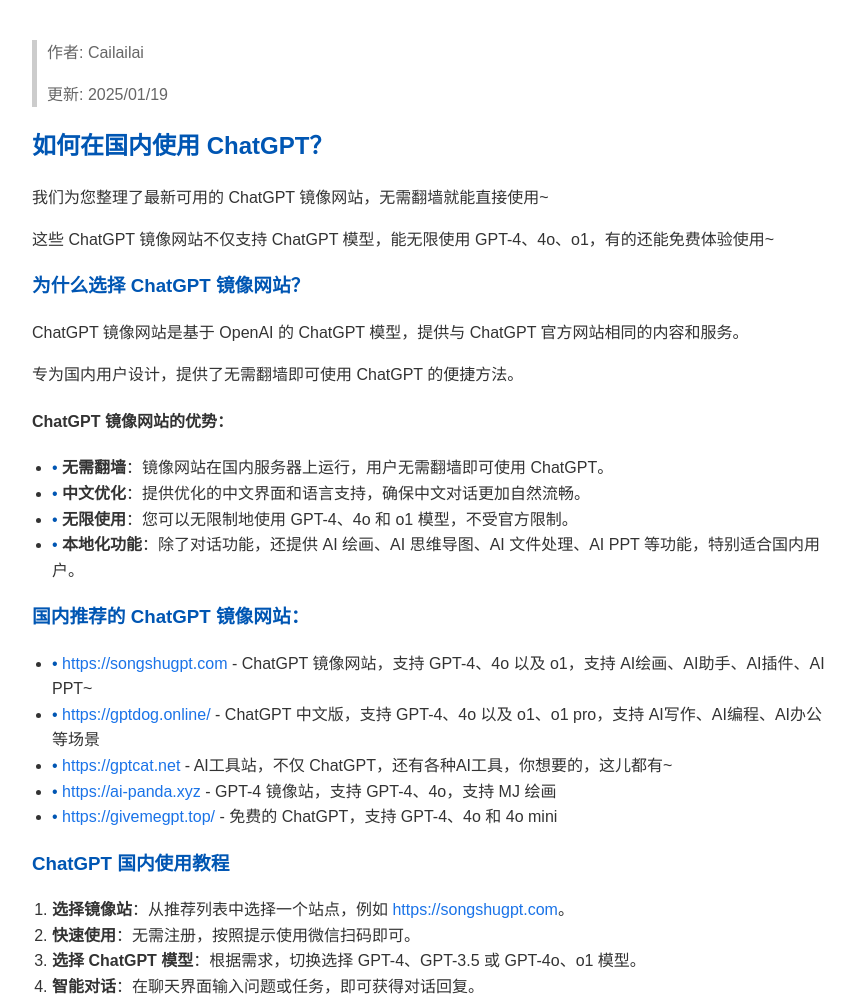
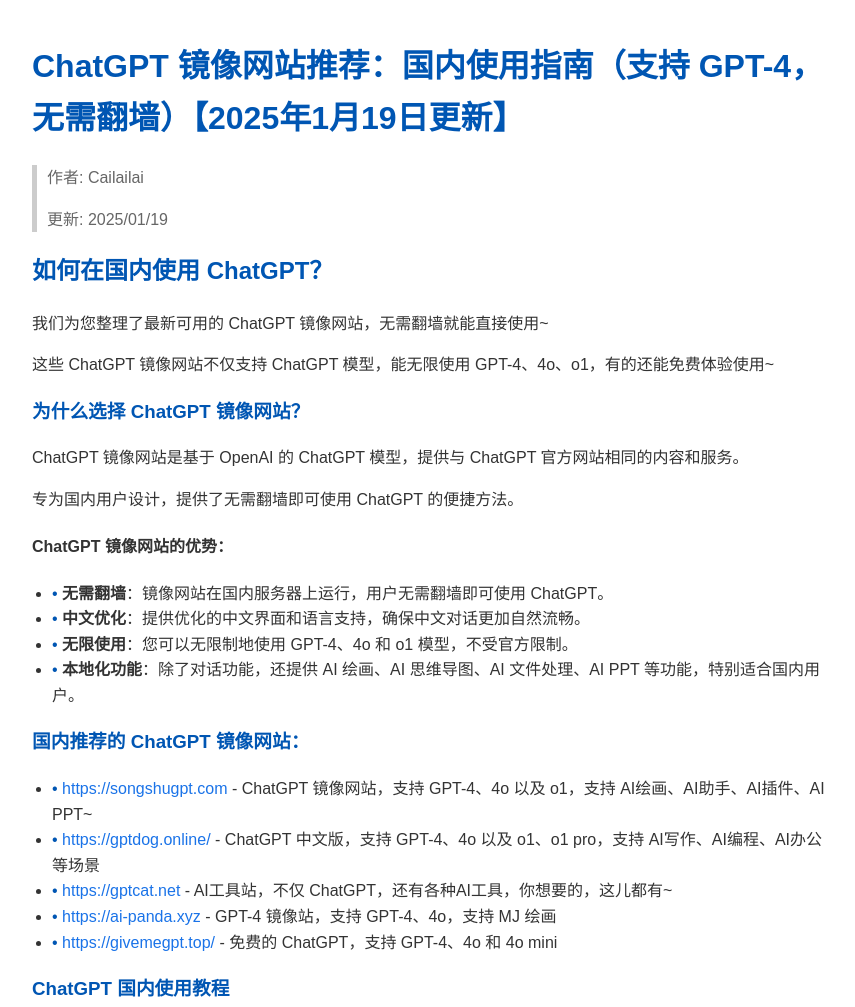
Before and after one commit to Cailailai/chatgpt-site-new, a plain HTML site: page index.html in a window 1280 px wide. Shown: the top 1007 px of the page, without its empty margins (208-1063 px from the left). Drawn offline with Linux system fonts and the light colour scheme.

Commit message:
Update index.html

```diff
--- a/index.html
+++ b/index.html
@@ -39,6 +39,8 @@
     </style>
 </head>
 <body>
+<h1>ChatGPT 镜像网站推荐：国内使用指南（支持 GPT-4，无需翻墙）【2025年1月19日更新】</h1>
+
 
 <blockquote>
     <p>作者: Cailailai</p>
```
